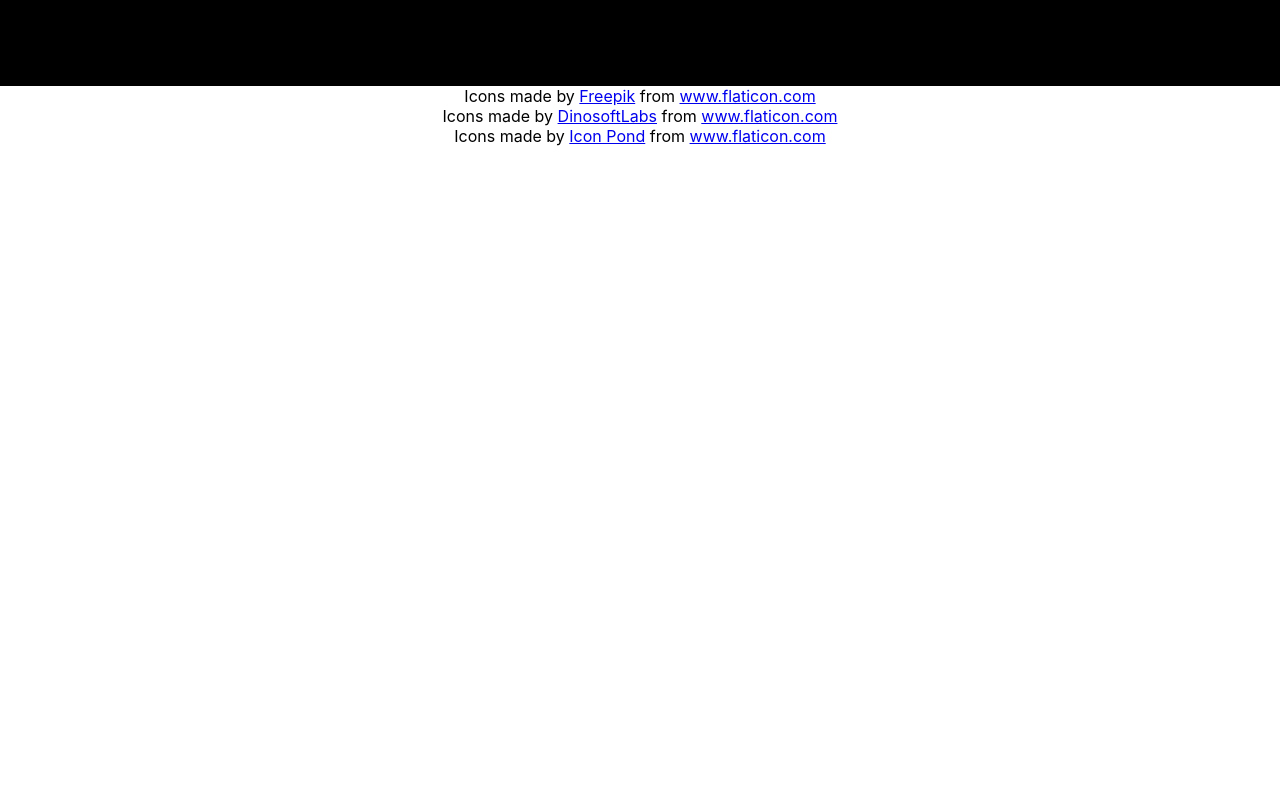
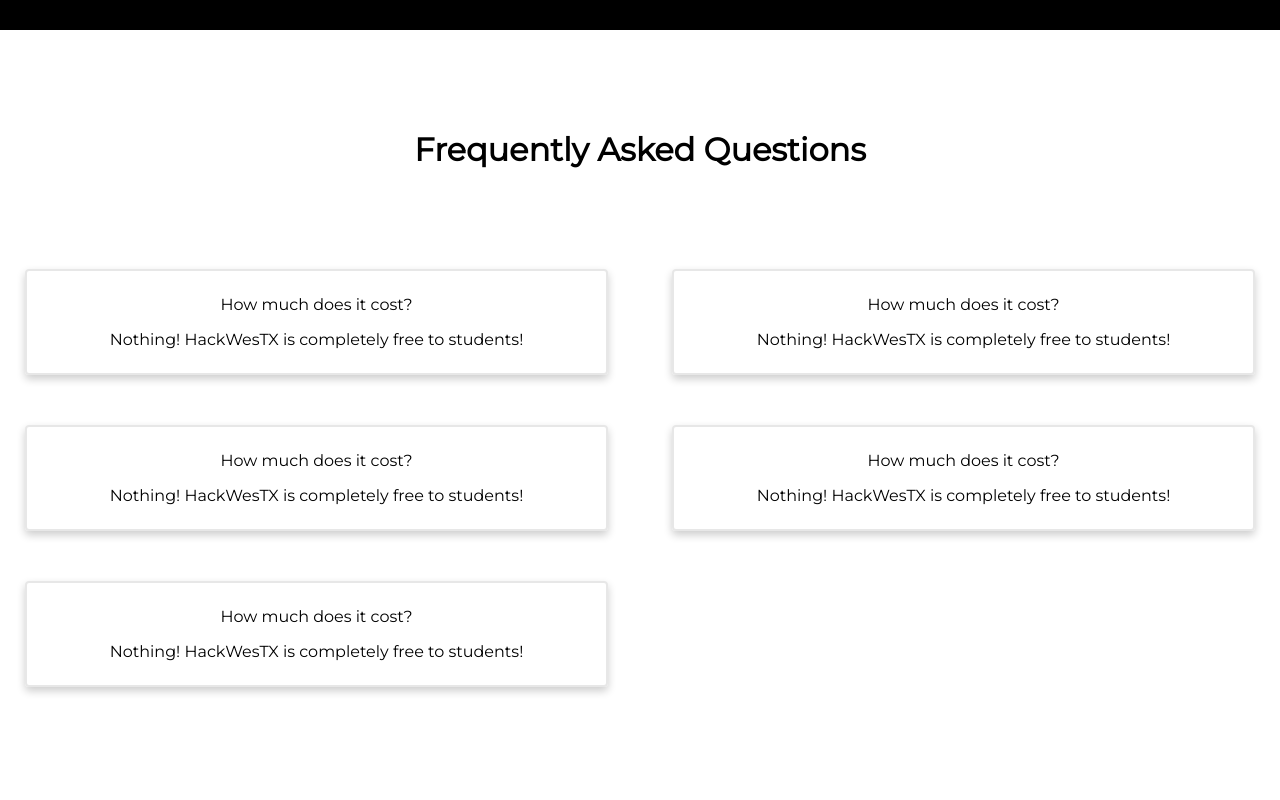
Before and after one commit to ShreyeshArangath/HackWesTX-Official-Repo, a React (Create React App) app: page / in a window 1280 px wide. Shown: the part 2800-3600 px from the top of the page. Before the commit the page ends 2946 px from the top, so only its background shows below. Built offline with nearby package versions, Linux system fonts and the light colour scheme.

Commit message:
faq section added

```diff
--- a/src/components/FAQ.js
+++ b/src/components/FAQ.js
@@ -0,0 +1,39 @@
+import React from 'react'
+
+export default function FAQ() {
+    return (
+        <div className="faq-main">
+            <h2 className="subtitle">Frequently Asked Questions</h2>
+            <p className="intro"></p>
+            <div className="faq-cards faq-row-1">
+                <div className="question">
+                    <p>How much does it cost?</p>
+                    <p>Nothing! HackWesTX is completely free to students!</p>
+                </div>
+                <div className="question">
+                    <p>How much does it cost?</p>
+                    <p>Nothing! HackWesTX is completely free to students!</p>
+                </div>
+            </div>
+            <div className="faq-cards faq-row-2">
+                <div className="question">
+                    <p>How much does it cost?</p>
+                    <p>Nothing! HackWesTX is completely free to students!</p>
+                </div>
+                <div className="question">
+                    <p>How much does it cost?</p>
+                    <p>Nothing! HackWesTX is completely free to students!</p>
+                </div>
+            </div>
+            <div className="faq-cards faq-row-3">
+                <div className="question">
+                    <p>How much does it cost?</p>
+                    <p>Nothing! HackWesTX is completely free to students!</p>
+                </div>
+                <div></div>
+                <div></div>
+
+            </div>
+        </div>
+    )
+}
--- a/src/components/Main.js
+++ b/src/components/Main.js
@@ -3,6 +3,7 @@ import AboutUs from './AboutUs'
 import Transition1 from './Transition1'
 import Sponsorship from './Sponsorship'
 import Transition2 from './Transition2'
+import FAQ from './FAQ'
 
 
 export default function Main() {
@@ -10,7 +11,7 @@ export default function Main() {
         <main>
            <AboutUs></AboutUs>
            <Sponsorship></Sponsorship>
-
+            <FAQ></FAQ>
         </main>
     )
 }
--- a/src/index.css
+++ b/src/index.css
@@ -91,7 +91,7 @@ header img{
 }
 
 .title {
-  font-size: 1.4rem;
+  font-size: 1.2rem;
 }
 
 .team-container p {
@@ -159,7 +159,7 @@ button a {
 .sponsor-benefits {
   display: grid;
   text-align: center;
-  margin-top: 100px;
+  margin-top: 50px;
   margin-bottom: 150px;
   grid-template-columns: repeat(3, 1fr);
   grid-gap: 5px;
@@ -175,7 +175,44 @@ button a {
   margin: 0 auto;
 }
 
+.benefit p {
+  width: 80%;
+  font-size: 1.2rem;
+  margin: 20px auto 5px auto;
+}
 
+.faq-main {
+  background-color: white;
+}
+
+.faq-row-1, .faq-row-2 {
+  display: grid;
+  text-align: center;
+  margin-top: 50px;
+  margin-bottom: 20px;
+  margin-left: 25px;
+  margin-right: 25px;
+  grid-template-columns: repeat(2, 1fr);
+  grid-gap: 4rem;
+}
+
+.faq-row-3 {
+  display: grid;
+  text-align: center;
+  margin-top: 50px;
+  margin-bottom: 150px;
+  margin-left: 25px;
+  margin-right: 25px;
+  grid-template-columns: repeat(2, 1fr);
+  grid-gap: 4rem;
+}
+
+.question {
+  box-shadow: 0 4px 8px 0 rgba(0,0,0,0.2);
+  border: 2px solid #e7e7e7;
+  border-radius: 4px;
+  padding: .5rem;
+}
 @media (min-width:800px) and (max-width:1150px){
   .intro {
     width: 80%;
```
